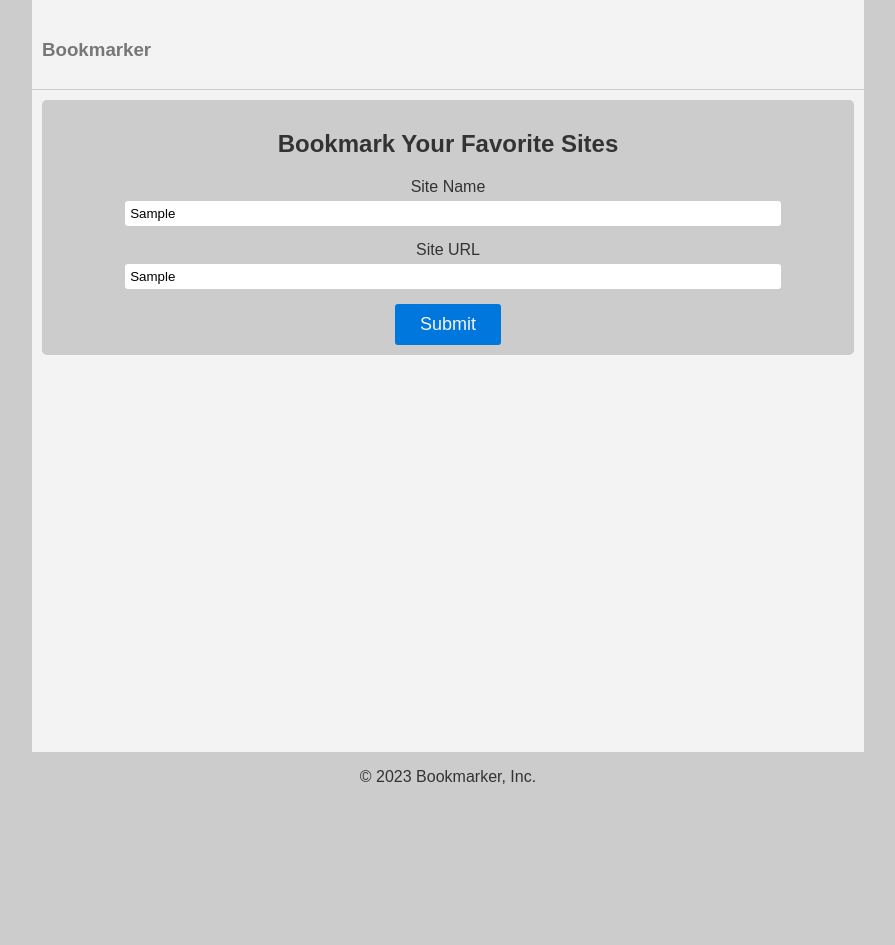
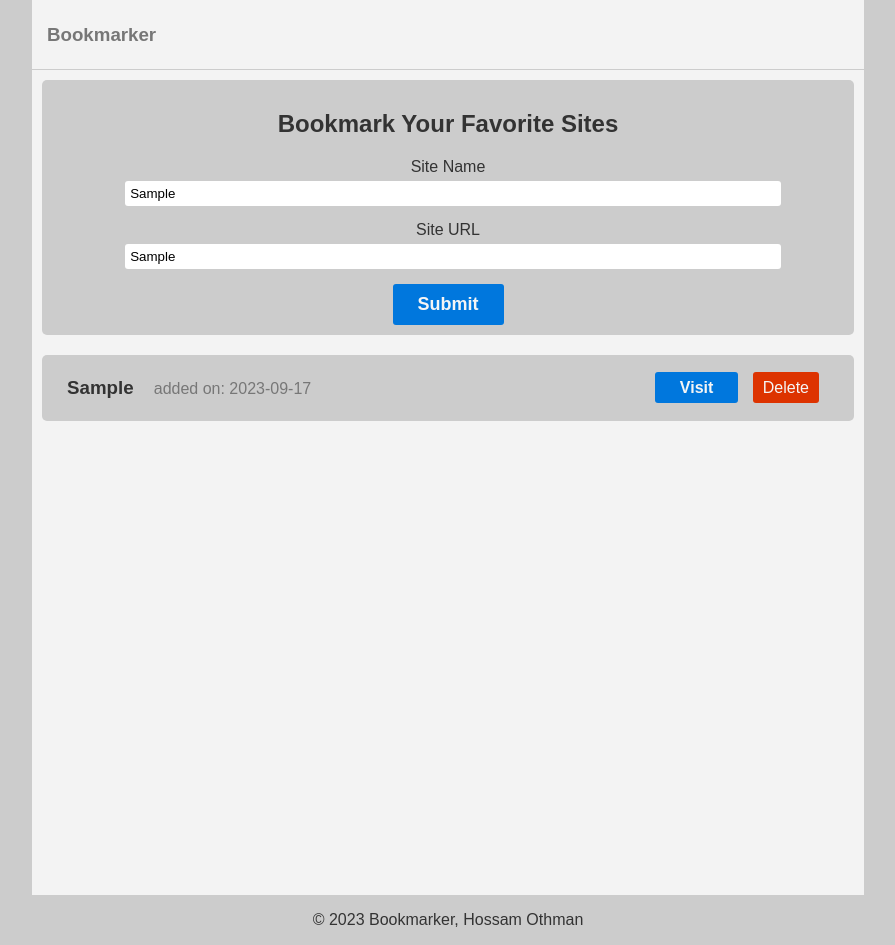
Before and after one commit to HossamOthman/JAVASCRIPT_Bookmarker, a plain HTML site: page index.html in a window 1280 px wide. Both pictures are taken after typing "Sample", "Sample" into the empty fields and a click on the button "Submit". Shown: the whole page, without its empty margins (192-1087 px from the left). Before the commit the page ends 802 px from the top, so only its background shows below. Drawn offline with Linux system fonts and the light colour scheme.

Commit message:
fetch to ui and delete

```diff
--- a/index.html
+++ b/index.html
@@ -7,7 +7,7 @@
     <script src="main.js" defer></script>
     <title>Bookmarker App</title>
 </head>
-<body>
+<body onload="fetchBookmarks()">
     <div class="container">
         <div class="header">
             <nav></nav>
@@ -27,14 +27,15 @@
                 <button type="submit" class="btn">Submit</button>
             </form>
         </div>
-        <div class="row-bookmarks">
-            <div id="bookmarksResults"></div>
+        <div id="bookmarksResults" class="bookmarksResults">
+
         </div>
+
 
 
     </div>
     <footer class="footer">
-        <p>&copy; 2023 Bookmarker, Inc.</p>
+        <p>&copy; 2023 Bookmarker, Hossam Othman</p>
     </footer>
 </body>
 </html>
--- a/main.js
+++ b/main.js
@@ -14,6 +14,7 @@ function saveBookmark(e) {
     var siteUrl = document.getElementById('siteURL').value;
 
     var bookmark = {
+        id: Date.now(),
         name: siteName,
         url: siteUrl,
     }
@@ -39,5 +40,47 @@ function saveBookmark(e) {
         // re-set it back to local storage... same command above
         localStorage.setItem('bookmarkApp.bookmarks', JSON.stringify(existBookmarks));
     }
+    fetchBookmarks();
+}
+
+// fetch bookmarks to ui
+function fetchBookmarks() {
+    // get bookmarks from local storage
+    var bookmarks = JSON.parse(localStorage.getItem('bookmarkApp.bookmarks'));
+
+    // get output id
+    var bookmarkResults = document.getElementById('bookmarksResults');
+
+    // build output
+    bookmarkResults.innerHTML = '';
+    // looping through to get itterations
+    bookmarks.forEach(bookmark => {
+        var name = bookmark.name;
+        var url = bookmark.url;
+        var id = bookmark.id;
+        var toDate = new Date(id).toISOString().split('T')[0];
+
+        bookmarkResults.innerHTML += `  <div class="resultbkground">
+            <h3>${name} <span>added on: ${toDate}</span></h3>
+            <div>
+                <a class="btn visit" target="_blank" href="${url}">Visit</a>
+                <a onclick="deleteBookmark(${id})" class="btn delete" href="#">Delete</a>
+            </div>
+            </div>`;
+    });
+
 
 }
+
+function deleteBookmark(id) {
+   // get bookmarks from local storage
+   var existBookmarks = JSON.parse(localStorage.getItem('bookmarkApp.bookmarks'));
+   existBookmarks.forEach(bookmark => {
+    if (bookmark.id === id) {
+        existBookmarks.splice(bookmark, 1)
+    }
+    // re-set it back to local storage again... after deletion
+    localStorage.setItem('bookmarkApp.bookmarks', JSON.stringify(existBookmarks));
+    fetchBookmarks();
+   })
+}
--- a/style.css
+++ b/style.css
@@ -4,10 +4,10 @@ body{
     list-style: none;
     font-family: Arial, Helvetica, sans-serif;
     width: 100%;
-    min-height: 100vh;
+    height: 100vh;
     display: flex;
     flex-direction: column;
-    justify-content: center;
+    justify-content: space-between;
     align-content: center;
     align-items: center;
     background-color: #ccc;
@@ -17,13 +17,11 @@ body{
 .container{
     margin: 0 auto;
     width: 65%;
-    height: 94vh;
     background-color: #f3f3f3;
 
 }
 .header{
-    margin: 10px 0;
-    padding: 10px;
+    padding: 5px 15px;
     border-bottom: 1px solid #ccc;
     color: #777;
 }
@@ -34,7 +32,7 @@ body{
     padding: 10px 10%;
     border-radius: 5px;
 }
-.interface h2 {
+.interface > h2 {
     text-align: center;
 }
 .interface form, .interface .form-group {
@@ -52,18 +50,63 @@ body{
     border: none;
     border-radius: 3px;
 }
-.interface form .btn {
+.interface > form > .btn {
     padding: 10px 25px;
     background-color: #07d;
     border: none;
     border-radius: 3px;
     color: whitesmoke;
-    font-weight: 500;
+    font-weight: 600;
     font-size: large;
     cursor: pointer;
  }
 
+ .bookmarksResults{
+    overflow: scroll;
+    height: 550px;
+ }
 
-.footer{
-    margin-top: auto;
+.resultbkground{
+    background-color: #ccc;
+    padding: 3px 25px;
+    margin: 10px;
+    border-radius: 5px;
+    display: flex;
+    align-items: center;
+    justify-content: space-between;
 }
+
+.resultbkground > h3 > span {
+    margin-left: 15px;
+    color:#777;
+    font-size: medium;
+    font-weight: 300;
+}
+
+.resultbkground > div > .btn {
+    background-color: #07d;
+    color: whitesmoke;
+    text-decoration: none;
+    border-radius: 3px;
+    margin-right: 10px;
+}
+
+.resultbkground > div > .visit {
+    background-color: #07d;
+    font-weight: 600;
+    padding: 7px 25px;
+}
+.resultbkground > div > .delete {
+    background-color: #d30;
+    padding: 7px 10px;
+}
+
+
+
+
+footer{
+    margin: auto;
+
+
+
+}
```
